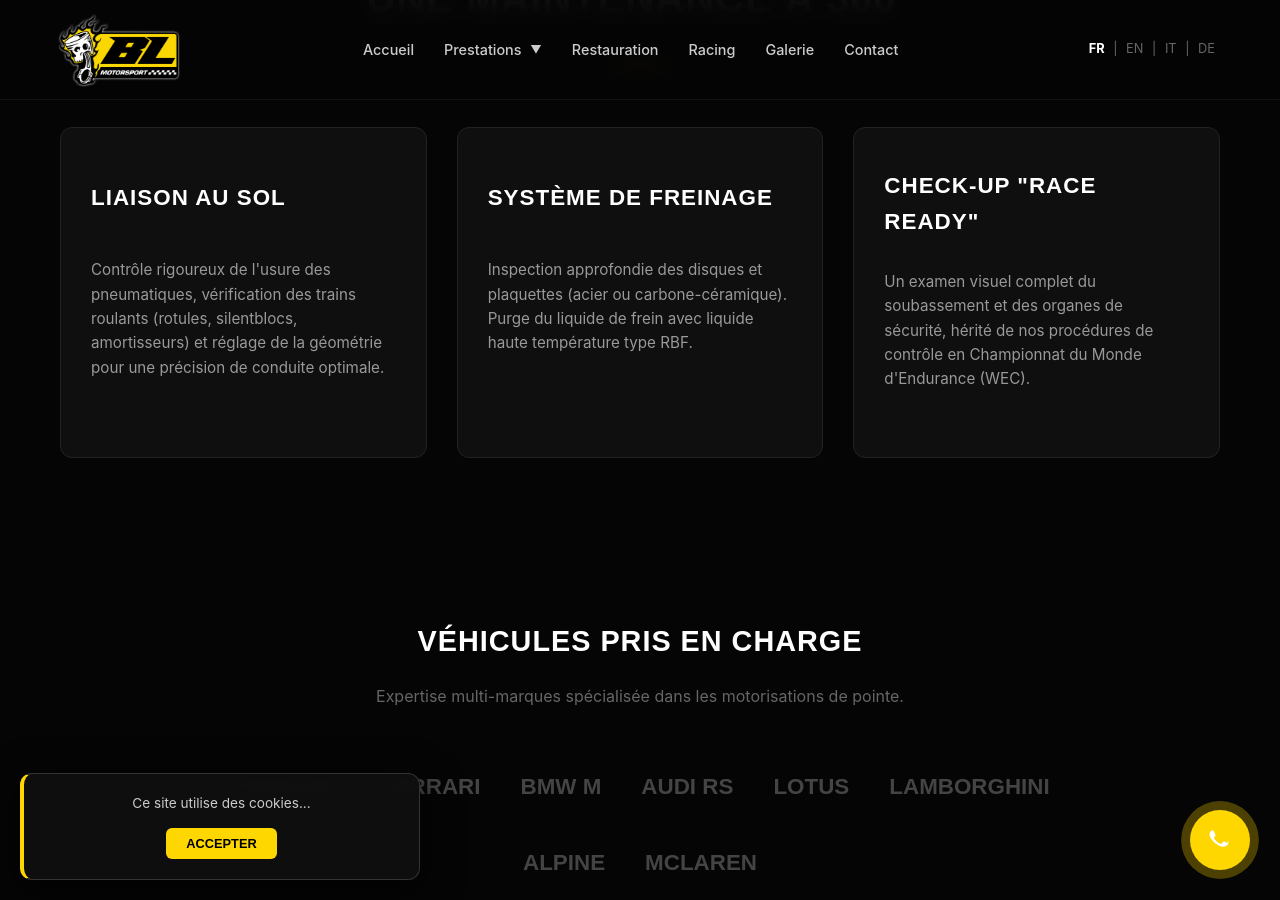
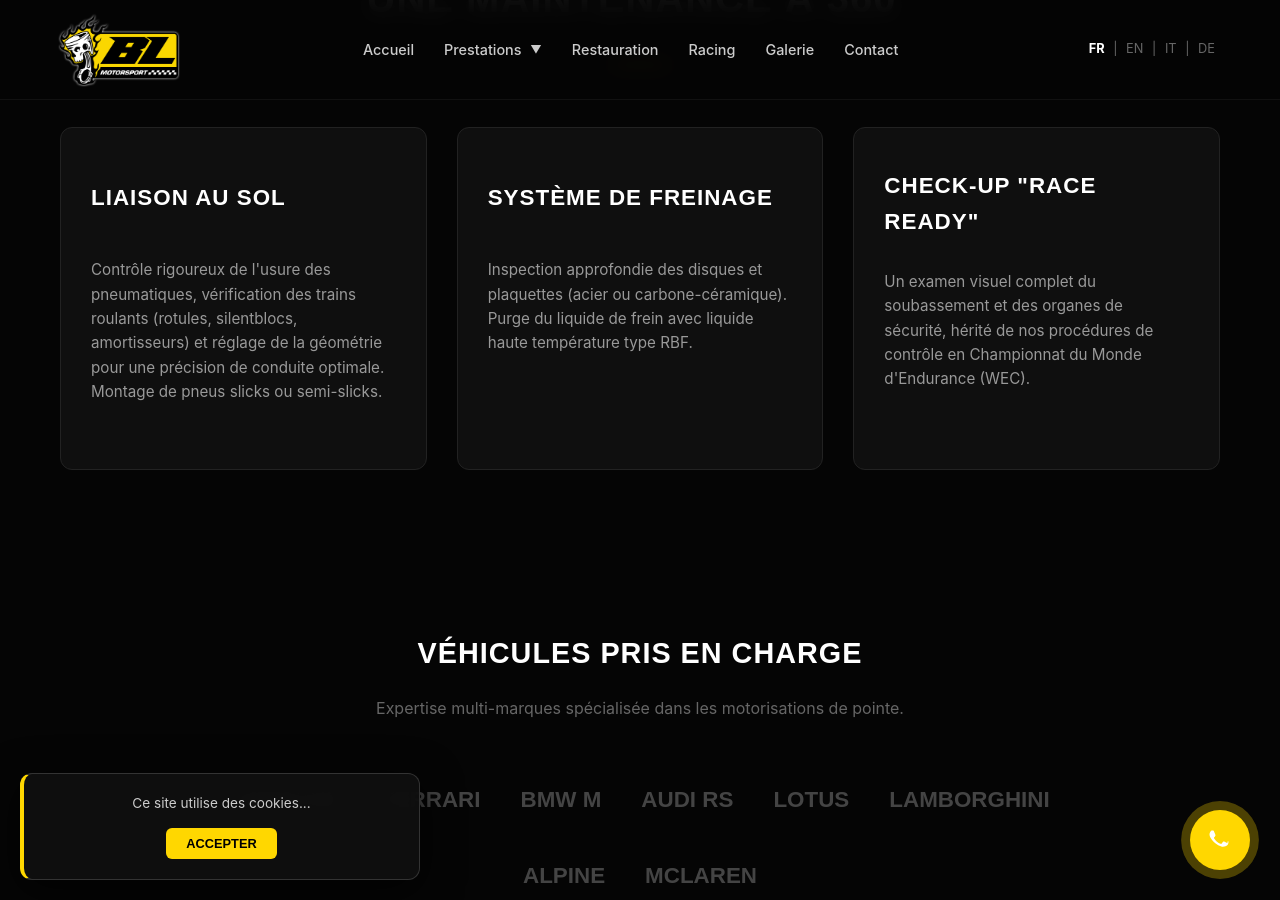
Before and after one commit to DuvalDVL/bl-motorsport, a Jekyll site: the page built from fr/entretien-porsche-prestige.html, in a window 1280 px wide and 900 px high, scrolled down 1501 px. Built offline with Jekyll 4.4.1, drawn with Linux system fonts in a browser that asks for light colours.

Commit message:
Update entretien-porsche-prestige.html

```diff
--- a/fr/entretien-porsche-prestige.html
+++ b/fr/entretien-porsche-prestige.html
@@ -52,7 +52,7 @@ lang: fr
     <div class="services-grid" style="margin-top: 50px;">
       <div class="service-card">
         <h3>LIAISON AU SOL</h3>
-        <p>Contrôle rigoureux de l'usure des pneumatiques, vérification des trains roulants (rotules, silentblocs, amortisseurs) et réglage de la géométrie pour une précision de conduite optimale.</p>
+        <p>Contrôle rigoureux de l'usure des pneumatiques, vérification des trains roulants (rotules, silentblocs, amortisseurs) et réglage de la géométrie pour une précision de conduite optimale. Montage de pneus slicks ou semi-slicks.</p>
       </div>
       <div class="service-card">
         <h3>SYSTÈME DE FREINAGE</h3>
```
